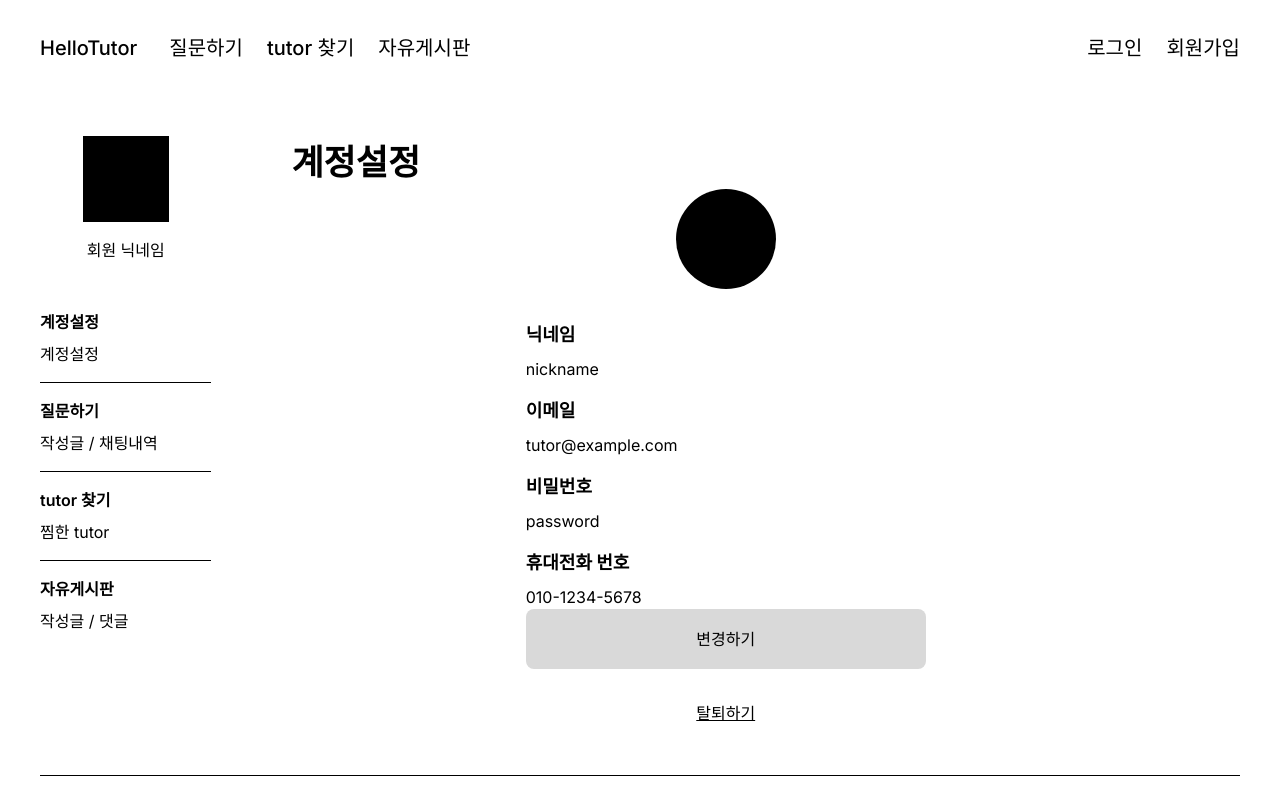
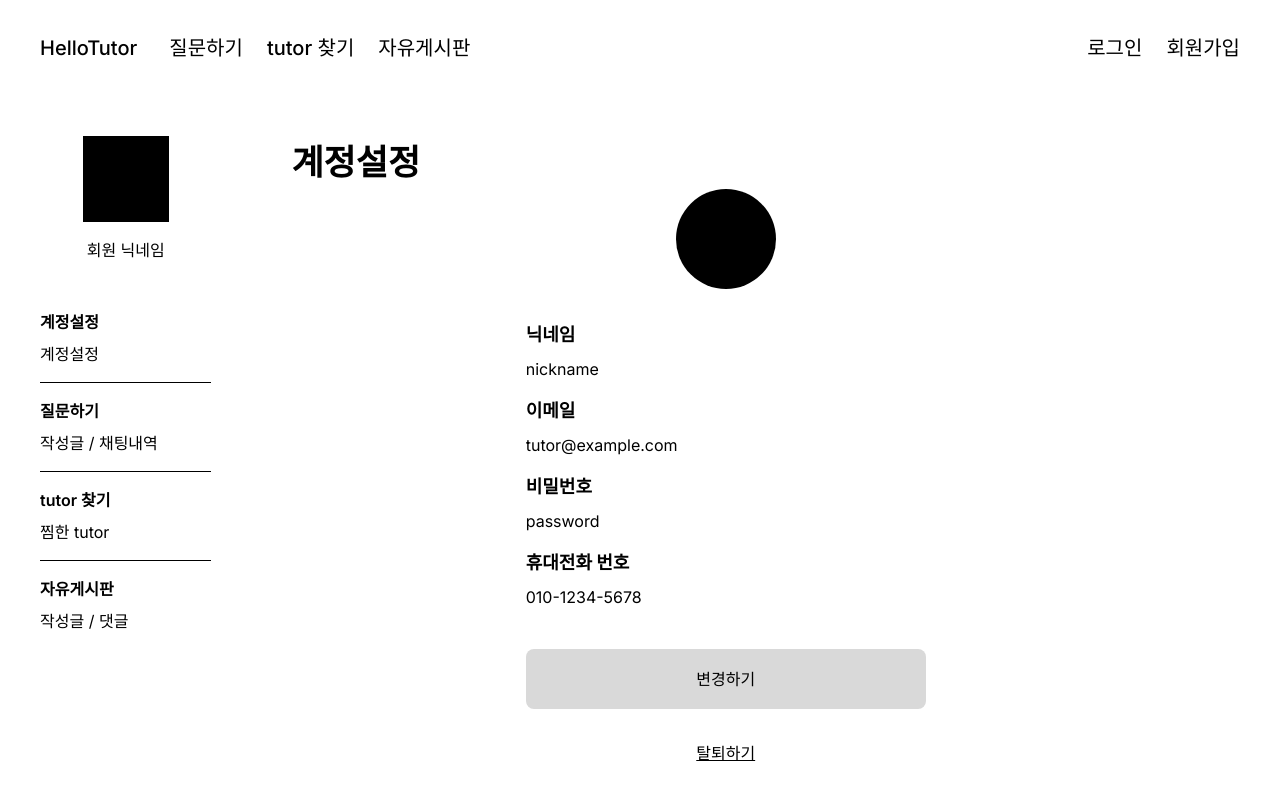
Before and after one commit to HelloTutor/HelloTutor-FE, a Next.js app: page /my-account in a window 1280 px wide. Shown: the top 800 px of the page. Built offline with nearby package versions, Linux system fonts and the light colour scheme.

Commit message:
feat: SubmitButton props className 추가

```diff
--- a/src/components/SubmitButton/index.tsx
+++ b/src/components/SubmitButton/index.tsx
@@ -1,5 +1,16 @@
-export default function SubmitButton({title}:{title:string}){
-    return(
-        <button type="submit" className='w-[400px] bg-[#d9d9d9] rounded-lg h-[60px] hover:text-white '>{title}</button>
-    )
+export default function SubmitButton({
+  title,
+  className,
+}: {
+  title: string;
+  className?: string;
+}) {
+  return (
+    <button
+      type="submit"
+      className={`w-[400px] bg-[#d9d9d9] rounded-lg h-[60px] hover:text-white ${className}`}
+    >
+      {title}
+    </button>
+  );
 }
```
